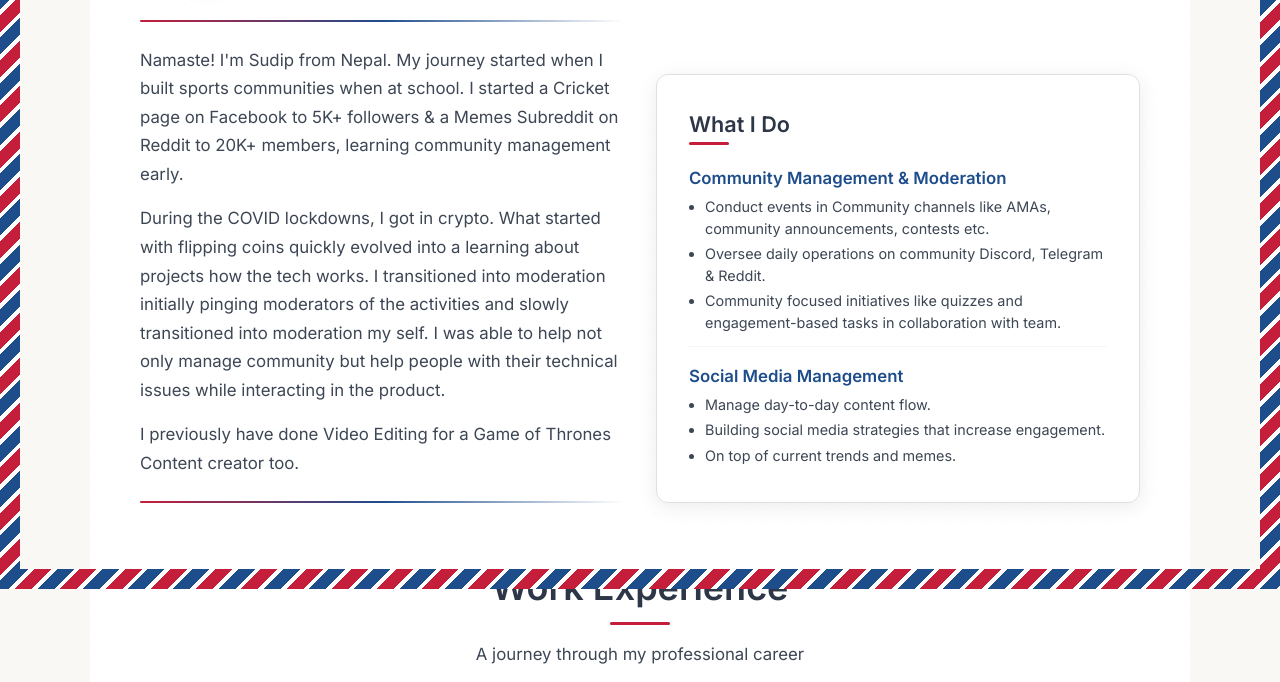
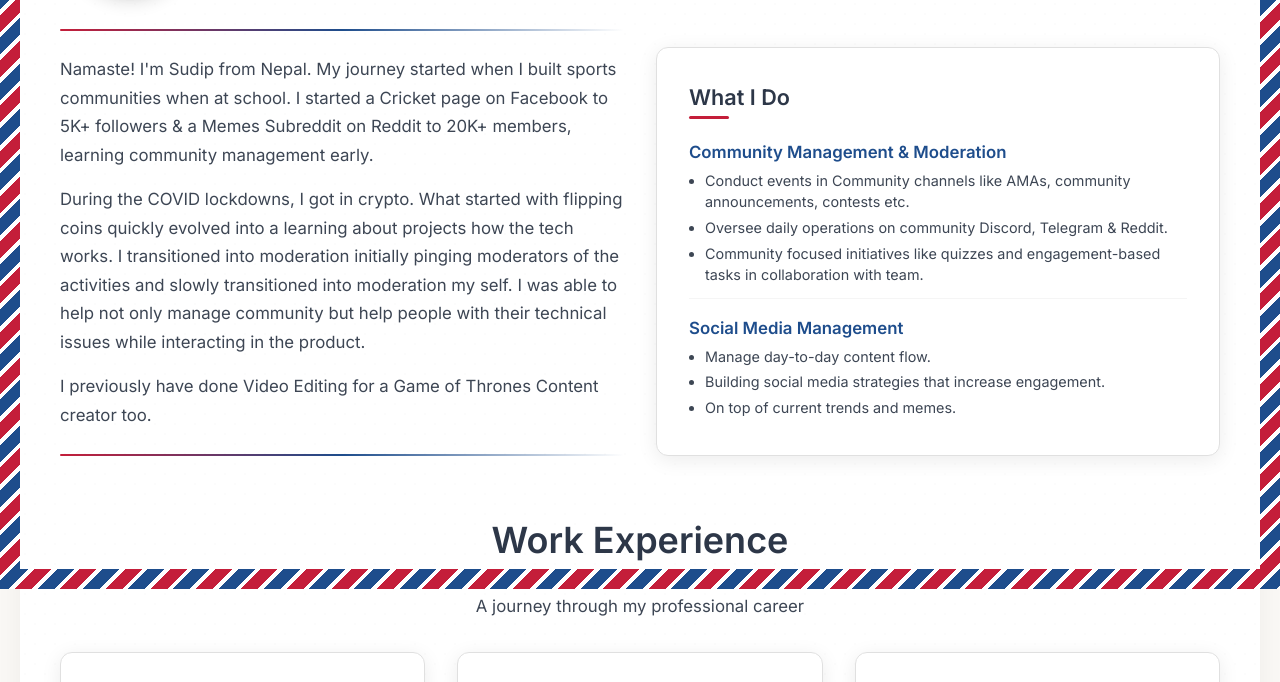
Before and after one commit to Sudip19XX/PandeySudip, a website: page index.html in a window 1280 px wide. Shown: the part 211-893 px from the top of the page. Drawn offline with Linux system fonts and the light colour scheme.

Commit message:
Expand content area width to fit closer to the outer airmail border

```diff
--- a/styles.css
+++ b/styles.css
@@ -67,8 +67,8 @@
     --transition-slow: 350ms ease;
 
     /* Layout */
-    --content-max-width: 1100px;
-    --envelope-padding: 50px;
+    --content-max-width: 1380px;
+    --envelope-padding: 40px;
 }
 
 /* --------------------------------------------------------------------------
@@ -319,12 +319,14 @@ body.loaded .envelope-wrapper {
    -------------------------------------------------------------------------- */
 .content-area {
     max-width: var(--content-max-width);
+    width: calc(100% - (var(--border-stripe-width) * 2));
     margin: 0 auto;
     padding: var(--envelope-padding);
-    padding-top: var(--border-stripe-width);
+    padding-top: calc(var(--border-stripe-width) + var(--space-md));
     padding-bottom: calc(var(--border-stripe-width) + var(--space-2xl));
     background: var(--color-white);
-    min-height: calc(100vh - 70px);
+    min-height: calc(100vh - 40px);
+    box-shadow: 0 0 25px rgba(0, 0, 0, 0.05);
 
     /* Subtle paper texture */
     background-image:
```
